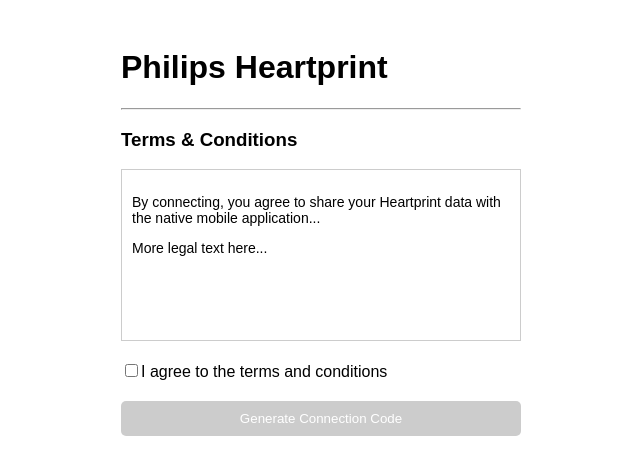
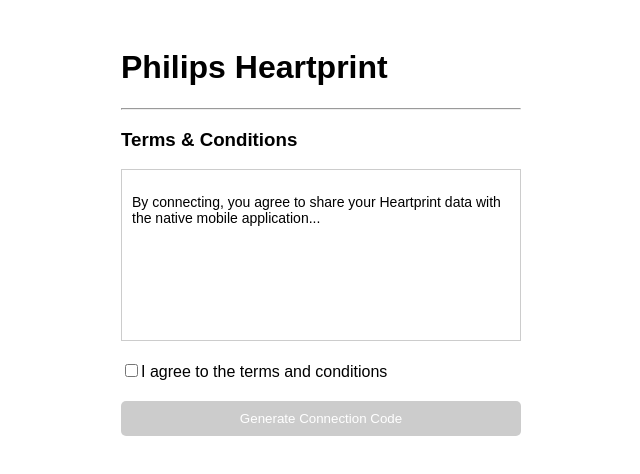
Before and after one commit to Kshitiz-Anand-Philips/healthhub_connection, a React (Vite) app: page / in a window 1280 px wide. Shown: the top 474 px of the page, without its empty margins (319-959 px from the left). Built offline with nearby package versions, Linux system fonts and the light colour scheme.

Commit message:
Initial Structure - Proper Source Code Organization

```diff
--- a/src/App.tsx
+++ b/src/App.tsx
@@ -1,43 +1,28 @@
-import { useState } from 'react'
+import { useState } from 'react';
+import type { PageStep, ConnectionData, WebUser } from './types';
+import { generateMobileConnection } from './service/connectionService';
+import { ConsentView } from './components/ConsentView';
+import { SuccessView } from './components/SuccessView';
 
-// 1. Define the possible UI states
-type PageStep = 'CONSENT' | 'GENERATING' | 'CONNECTION';
-
-// 2. Define the shape of the connection data
-interface ConnectionData {
-  nativeUserId: string;
-  clientId: string;
-}
-
-// 3. Mock Web User (the starting point)
-const MOCK_WEB_USER = {
-  id: "WP-88293-XP",
-  name: "John Doe"
-};
+const MOCK_USER: WebUser = { id: "WP-88293-XP", name: "John Doe" };
 
 function App() {
   const [step, setStep] = useState<PageStep>('CONSENT');
-
-  // Tracks if the T&C checkbox is ticked
-  const [isAgreed, setIsAgreed] = useState<boolean>(false);
-
-  // Stores the generated ID once the "server" returns it
   const [connection, setConnection] = useState<ConnectionData | null>(null);
 
-  const handleGenerateCode = () => {
-    setStep('GENERATING');
+  const handleGenerateCode = async () => {
+    try {
+      setStep('GENERATING');
 
-    // Simulate API Latency (1.5 seconds)
-    setTimeout(() => {
-      const newId = Math.floor(Math.random() * 1e14).toString().padStart(14, '0');
+      // Await the response from our service (API)
+      const data = await generateMobileConnection(MOCK_USER.id);
 
-      setConnection({
-        nativeUserId: newId,
-        clientId: "PHILIPS_HPRINT_001" // Mock Client ID
-      });
-
+      setConnection(data);
       setStep('CONNECTION');
-    }, 1500);
+    } catch (error) {
+      console.error("Failed to generate code", error);
+      // Here you would handle a target error state
+    }
   };
 
   return (
@@ -45,66 +30,17 @@
       <h1>Philips Heartprint</h1>
       <hr />
 
-      {step === 'CONSENT' && (
-        <div>
-          <h3>Terms & Conditions</h3>
-          <div style={{ height: '150px', overflowY: 'scroll', border: '1px solid #ccc', padding: '10px', fontSize: '14px' }}>
-            <p>By connecting, you agree to share your Heartprint data with the native mobile application...</p>
-            <p>More legal text here...</p>
-          </div>
-
-          <label style={{ display: 'block', marginTop: '20px' }}>
-            <input
-              type="checkbox"
-              checked={isAgreed}
-              onChange={(e) => setIsAgreed(e.target.checked)}
-            />
-            I agree to the terms and conditions
-          </label>
-
-          <button
-            disabled={!isAgreed}
-            onClick={handleGenerateCode}
-            style={{ marginTop: '20px', width: '100%', padding: '10px', backgroundColor: isAgreed ? '#0066A1' : '#ccc', color: 'white', border: 'none', borderRadius: '5px' }}
-          >
-            Generate Connection Code
-          </button>
-        </div>
-      )}
+      {step === 'CONSENT' && <ConsentView onGenerate={handleGenerateCode} />}
 
       {step === 'GENERATING' && (
         <div style={{ textAlign: 'center', marginTop: '50px' }}>
           <p>Generating secure 14-digit code...</p>
-          {/* You could add a CSS spinner here later */}
         </div>
       )}
 
-      {step === 'CONNECTION' && connection && (
-
-        <div style={{ textAlign: 'center' }}>
-          <h3>Terms & Conditions</h3>
-          <div style={{ height: '150px', overflowY: 'scroll', border: '1px solid #ccc', padding: '10px', fontSize: '14px' }}>
-            <p>By connecting, you agree to share your Heartprint data with the native mobile application...</p>
-            <p>More legal text here...</p>
-          </div>
-          <h3>Connection Ready</h3>
-          <p>Your unique mobile ID:</p>
-          <div style={{ backgroundColor: '#f0f0f0', padding: '15px', fontSize: '20px', letterSpacing: '2px', fontWeight: 'bold', fontFamily: 'monospace' }}>
-            {connection.nativeUserId.match(/.{1,4}/g)?.join('-')}
-          </div>
-
-          <p style={{ fontSize: '12px', color: '#666', marginTop: '10px' }}>Client: {connection.clientId}</p>
-
-          <button
-            onClick={() => window.location.href = `heartprint://connect?id=${connection.nativeUserId}&client=${connection.clientId}`}
-            style={{ marginTop: '30px', width: '100%', padding: '15px', backgroundColor: '#28a745', color: 'white', border: 'none', borderRadius: '5px', fontWeight: 'bold' }}
-          >
-            Connect to Native App
-          </button>
-        </div>
-      )}
+      {step === 'CONNECTION' && connection && <SuccessView connection={connection} />}
     </div>
-  )
+  );
 }
 
-export default App
+export default App;
--- /dev/null
+++ b/src/components/ConsentView.tsx
@@ -0,0 +1,35 @@
+import { useState } from 'react';
+
+interface Props {
+  onGenerate: () => void;
+}
+
+export const ConsentView = ({ onGenerate }: Props) => {
+  const [isAgreed, setIsAgreed] = useState(false);
+
+  return (
+    <div>
+      <h3>Terms & Conditions</h3>
+      <div style={{ height: '150px', overflowY: 'scroll', border: '1px solid #ccc', padding: '10px', fontSize: '14px' }}>
+        <p>By connecting, you agree to share your Heartprint data with the native mobile application...</p>
+      </div>
+
+      <label style={{ display: 'block', marginTop: '20px' }}>
+        <input
+          type="checkbox"
+          checked={isAgreed}
+          onChange={(e) => setIsAgreed(e.target.checked)}
+        />
+        I agree to the terms and conditions
+      </label>
+
+      <button
+        disabled={!isAgreed}
+        onClick={onGenerate}
+        style={{ marginTop: '20px', width: '100%', padding: '10px', backgroundColor: isAgreed ? '#0066A1' : '#ccc', color: 'white', border: 'none', borderRadius: '5px' }}
+      >
+        Generate Connection Code
+      </button>
+    </div>
+  );
+};
--- /dev/null
+++ b/src/components/SuccessView.tsx
@@ -0,0 +1,37 @@
+import type { ConnectionData } from '../types';
+
+interface Props {
+  connection: ConnectionData;
+}
+
+export const SuccessView = ({ connection }: Props) => {
+  const triggerDeepLink = () => {
+    const url = `whatsapp://send?text=Your%20ID%20is%3A%20${connection.nativeUserId}`;
+    console.log("Triggering Deep Link:", url);
+    window.location.href = url;
+  };
+
+  return (
+    <div style={{ textAlign: 'center' }}>
+      <h3>Terms & Conditions</h3>
+      <div style={{ height: '150px', overflowY: 'scroll', border: '1px solid #ccc', padding: '10px', fontSize: '14px' }}>
+        <p>By connecting, you agree to share your Heartprint data with the native mobile application...</p>
+      </div>
+      <h3>Connection Ready</h3>
+      <p>Your unique mobile ID:</p>
+
+      <div style={{ backgroundColor: '#f0f0f0', padding: '15px', fontSize: '20px', letterSpacing: '2px', fontWeight: 'bold', fontFamily: 'monospace' }}>
+        {connection.nativeUserId.match(/.{1,4}/g)?.join('-')}
+      </div>
+
+      <p style={{ fontSize: '12px', color: '#666', marginTop: '10px' }}>Client: {connection.clientId}</p>
+
+      <button
+        onClick={triggerDeepLink}
+        style={{ marginTop: '30px', width: '100%', padding: '15px', backgroundColor: '#25D366', color: 'white', border: 'none', borderRadius: '5px', fontWeight: 'bold' }}
+      >
+        Connect to Native App
+      </button>
+    </div>
+  );
+};
--- /dev/null
+++ b/src/service/connectionService.ts
@@ -0,0 +1,17 @@
+import type { ConnectionData } from '../types';
+
+/**
+ * Simulates a POST request to the server to generate a new mobile ID.
+ */
+export const generateMobileConnection = async (webUserId: string): Promise<ConnectionData> => {
+  return new Promise((resolve) => {
+    setTimeout(() => {
+      const newId = Math.floor(Math.random() * 1e14).toString().padStart(14, '0');
+
+      resolve({
+        nativeUserId: newId,
+        clientId: "PHILIPS_HPRINT_001"
+      });
+    }, 1500); // 1.5s simulated latency
+  });
+};
--- /dev/null
+++ b/src/types/index.ts
@@ -0,0 +1,11 @@
+export type PageStep = 'CONSENT' | 'GENERATING' | 'CONNECTION';
+
+export interface ConnectionData {
+  nativeUserId: string;
+  clientId: string;
+}
+
+export interface WebUser {
+  id: string;
+  name: string;
+}
```
